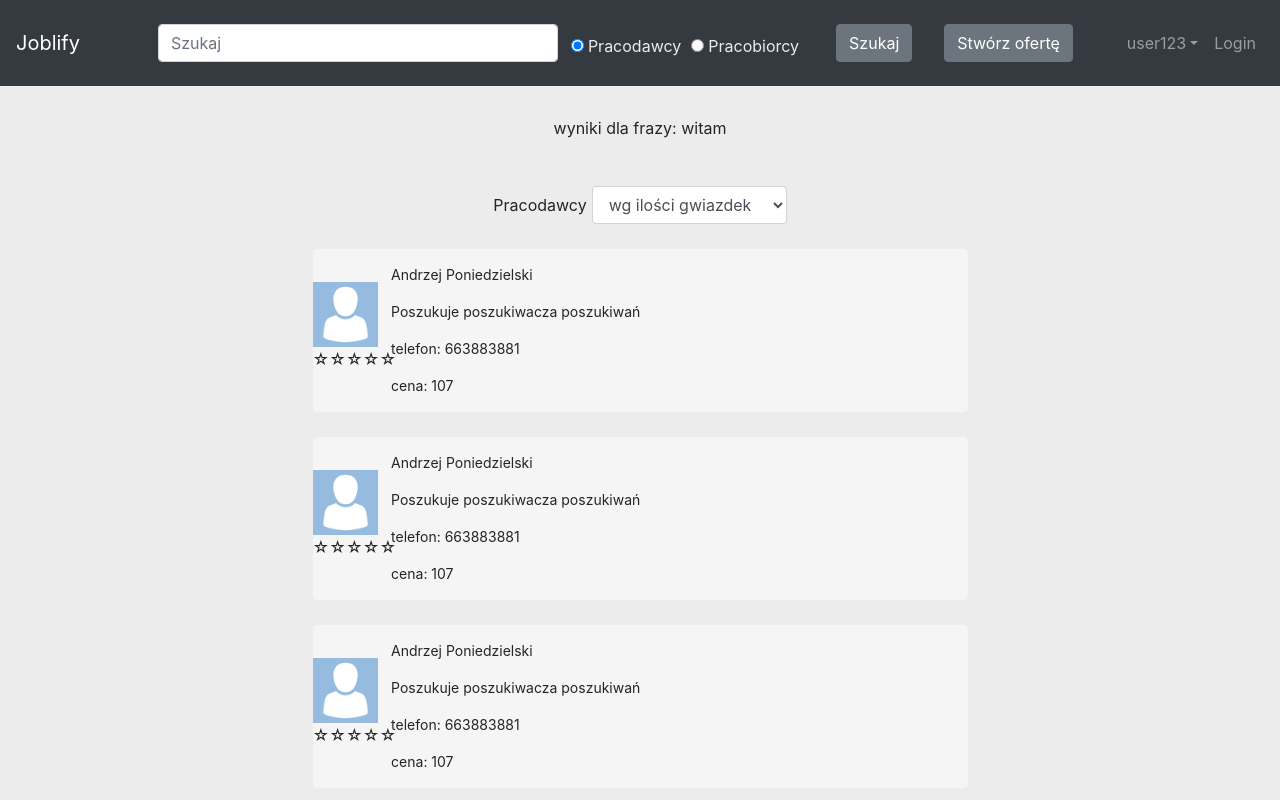
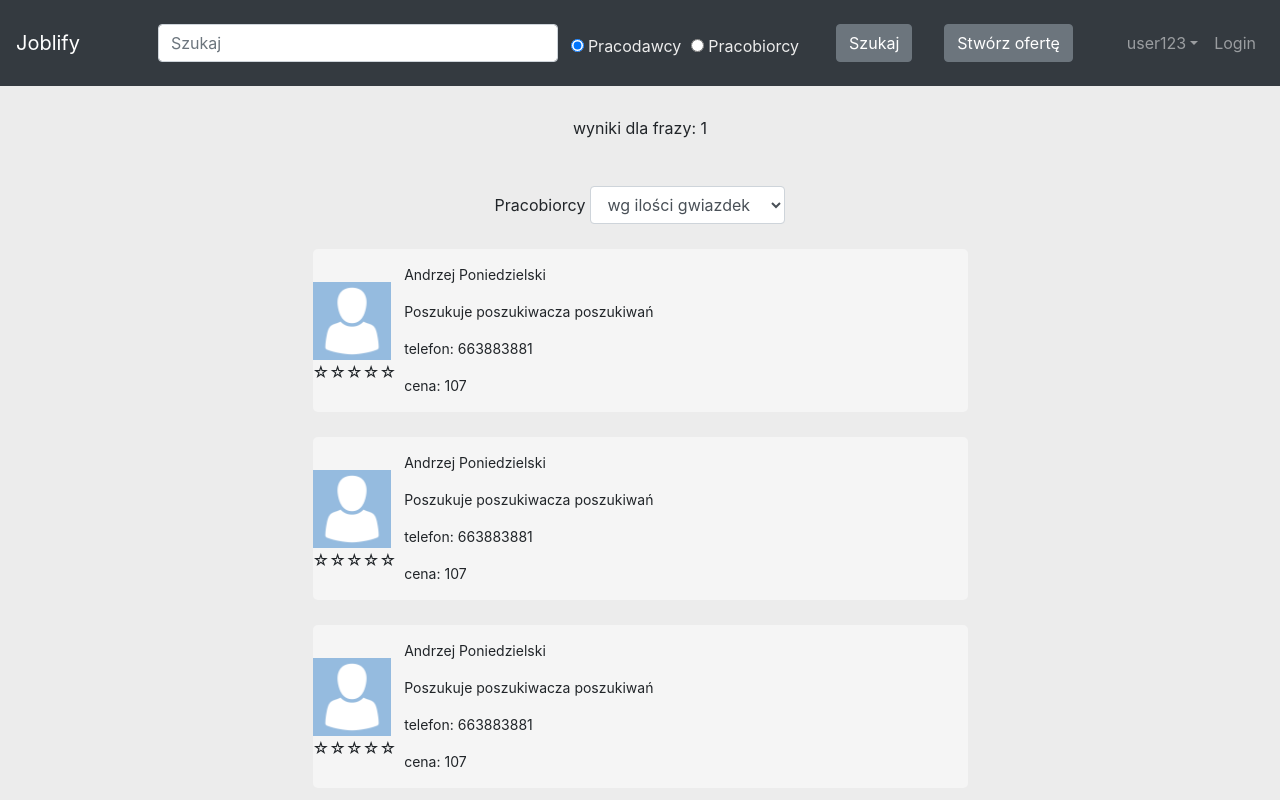
Before and after one commit to EnjoyTheNoise/Joblify.Spa, a React (Create React App) app: page /search/1 in a window 1280 px wide. Shown: the top 800 px of the page. Built offline with nearby package versions, Linux system fonts and the light colour scheme.

Commit message:
Connect navbar with searchpage

```diff
--- a/src/components/Footer/Footer.css
+++ b/src/components/Footer/Footer.css
@@ -1,8 +1,10 @@
 .footer {
+    margin-top: 20px;
     height: 50px;
     border: solid 1px #727F8C;
     background-color: #343a40;
     color: white;
+    box-sizing: border-box;
 }
 
 .footer > p {
--- a/src/components/Navbar/Navbar.js
+++ b/src/components/Navbar/Navbar.js
@@ -3,6 +3,11 @@ import { Link } from "react-router-dom";
 import "../../App.css";
 
 class NavbarUnlogged extends Component {
+  state = {
+    phrase: '',
+    option: 'employers'
+  }
+
   render() {
     return (
       <nav className="navbar navbar-expand-lg navbar-dark bg-dark">
@@ -25,11 +30,13 @@ class NavbarUnlogged extends Component {
         <div className="collapse navbar-collapse" id="navbarSupportedContent">
           <form className="form-inline ml-auto my-2 my-lg-0">
             <input
+              id="searchBar"
               className="form-control mr-sm-2"
               type="search"
               placeholder="Szukaj"
               aria-label="Search"
               style={{ width: "400px" }}
+              onChange={(event) => this.setState({phrase: event.target.value})}
             />
             <fieldset className="form-group  my-2 my-lg-0">
               <div className="form-check">
@@ -39,8 +46,9 @@ class NavbarUnlogged extends Component {
                     className="form-check-input"
                     name="optionsRadios"
                     id="optionsRadios1"
-                    value="option1"
-                    checked
+                    value="employers"
+                    defaultChecked
+                    onChange={(event) => this.setState({option: event.target.value})}
                   />
                   Pracodawcy
                 </label>
@@ -52,13 +60,14 @@ class NavbarUnlogged extends Component {
                     className="form-check-input"
                     name="optionsRadios"
                     id="optionsRadios2"
-                    value="option2"
+                    value="employees"
+                    onChange={(event) => this.setState({option: event.target.value})}
                   />
                   Pracobiorcy
                 </label>
               </div>
             </fieldset>
-            <Link className="nav-link" to="/search">
+            <Link className="nav-link" to={{pathname:"/search/"+this.state.phrase, search: "?option="+this.state.option}}>
             <button className="btn btn-secondary mx-3 my-2 my-sm-2" type="submit">
               Szukaj
             </button>
--- a/src/components/SearchPage/Offer/Offer.css
+++ b/src/components/SearchPage/Offer/Offer.css
@@ -8,6 +8,7 @@
     overflow: hidden;
     background-color: whitesmoke;
     border-radius: 5px;
+    box-sizing: border-box;
 }
 
 .offerResultAvatar {
@@ -17,16 +18,15 @@
 
 .avatarWithStars{
     margin-top: 5%;
-    display: inline-block;
-    max-width: 10%;
+    max-width: 12%;
     width: auto;
 }
 
 .offerContent {
     padding-top: 15px;
-    vertical-align: middle;
     padding-left: 2%;
     text-align: left;
     font-size: 14px;
     width: auto;
+    display: block;
 }
--- a/src/components/SearchPage/SearchPage.css
+++ b/src/components/SearchPage/SearchPage.css
@@ -1,4 +1,4 @@
-.pharseSearchPage {
+.phraseSearchPage {
   width: 100%;
   padding-top: 30px;
   padding-bottom: 30px;
--- a/src/components/SearchPage/SearchPage.js
+++ b/src/components/SearchPage/SearchPage.js
@@ -4,24 +4,35 @@ import Offer from "./Offer/Offer";
 
 class SearchPage extends Component {
   state = {
-     phrase: 'witam',
-     option: 'Pracodawcy',
+    phrase: "",
+    option: "",
     page: 0
-  }
+  };
 
   render() {
+    this.state.phrase = this.props.match.params.phrase;
+    this.state.option = this.props.location.search.substring(8, 17);
+
+    let option = "";
+    if (this.state.option === "employers") option = "Pracodawcy";
+    else option = "Pracobiorcy";
+
 
     return (
       <div className="row">
-        <p className="pharseSearchPage">wyniki dla frazy: {this.state.phrase}</p>
+        <p className="phraseSearchPage">
+          wyniki dla frazy: {this.state.phrase}
+        </p>
 
-        <form className="form-inline filter" style={{clear:'left'}}>
+        <form className="form-inline filter" style={{ clear: "left" }}>
           <div className="form-group">
-                <label className="control-label filterDropboxLabel">{this.state.option}</label>
+            <label className="control-label filterDropboxLabel">{option}</label>
           </div>
           <div className="form-group">
             <select id="memoryType" className="form-control">
-                    <option value="stars" value="selected">wg ilości gwiazdek</option>
+              <option value="stars" value="selected">
+                wg ilości gwiazdek
+              </option>
               <option value="price">wg ceny</option>
               <option value="date">wg daty utworzenia</option>
             </select>
@@ -29,12 +40,41 @@ class SearchPage extends Component {
         </form>
 
         <div className="offers">
-            <Offer firstName="Andrzej" lastName="Poniedzielski" description="Poszukuje poszukiwacza poszukiwań" phone="663883881" price="107" />
-            <Offer firstName="Andrzej" lastName="Poniedzielski" description="Poszukuje poszukiwacza poszukiwań" phone="663883881" price="107" />
-            <Offer firstName="Andrzej" lastName="Poniedzielski" description="Poszukuje poszukiwacza poszukiwań" phone="663883881" price="107" />
-            <Offer firstName="Andrzej" lastName="Poniedzielski" description="Poszukuje poszukiwacza poszukiwań" phone="663883881" price="107" />
-            <Offer firstName="Andrzej" lastName="Poniedzielski" description="Poszukuje poszukiwacza poszukiwań" phone="663883881" price="107" />
-
+          <Offer
+            firstName="Andrzej"
+            lastName="Poniedzielski"
+            description="Poszukuje poszukiwacza poszukiwań"
+            phone="663883881"
+            price="107"
+          />
+          <Offer
+            firstName="Andrzej"
+            lastName="Poniedzielski"
+            description="Poszukuje poszukiwacza poszukiwań"
+            phone="663883881"
+            price="107"
+          />
+          <Offer
+            firstName="Andrzej"
+            lastName="Poniedzielski"
+            description="Poszukuje poszukiwacza poszukiwań"
+            phone="663883881"
+            price="107"
+          />
+          <Offer
+            firstName="Andrzej"
+            lastName="Poniedzielski"
+            description="Poszukuje poszukiwacza poszukiwań"
+            phone="663883881"
+            price="107"
+          />
+          <Offer
+            firstName="Andrzej"
+            lastName="Poniedzielski"
+            description="Poszukuje poszukiwacza poszukiwań"
+            phone="663883881"
+            price="107"
+          />
         </div>
       </div>
     );
--- a/src/routes.js
+++ b/src/routes.js
@@ -17,7 +17,7 @@ const routes = (
         <Route exact path="/" component={HomePage} />
         <Route path="/login" component={LoginFormContainer} />
         <Route path="/edit-profile" component={EditProfileContainer} />
-        <Route path="/search" component={SearchPage} />
+        <Route path="/search/:phrase" component={SearchPage} />
       </Switch>
     </div>
     <Footer />
```
Lines whose indentation alone changed are shown as unchanged.
